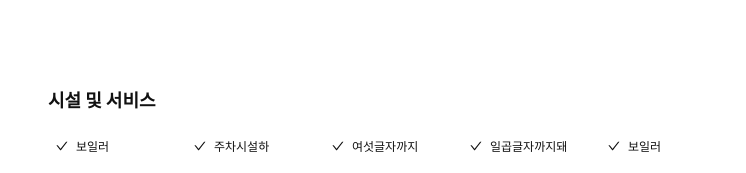
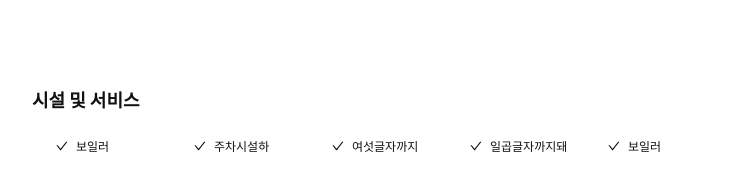
Before and after one commit to TeamOHJO/Frontend, a React (Vite) app: page /accommodation/1 in a window 1280 px wide. Shown: the part 4313-4486 px from the top of the page, without its empty margins (256-1002 px from the left). Built offline with nearby package versions, Linux system fonts and the light colour scheme; a web font is replaced by a local one.

Commit message:
fix: 불필요 코드 제거

```diff
--- a/src/pages/Accommodation/AccommodationInfoTag.tsx
+++ b/src/pages/Accommodation/AccommodationInfoTag.tsx
@@ -21,7 +21,6 @@ function AccommodationInfoTag() {
 
   return (
     <StyledAccommodationInfoTagWrapper>
-      {' '}
       <StyledAccommodationInfoTagTitle>
         <Heading as="h4" size="lg">
           시설 및 서비스
@@ -52,7 +51,7 @@ const StyledAccommodationInfoTagWrapper = styled.div`
 
 const StyledAccommodationInfoTagTitle = styled.div`
   width: 100%;
-  padding: 1rem;
+  padding: 1rem 0;
 `;
 
 const StlyedAccommodationInfoTagBox = styled.div`
```
